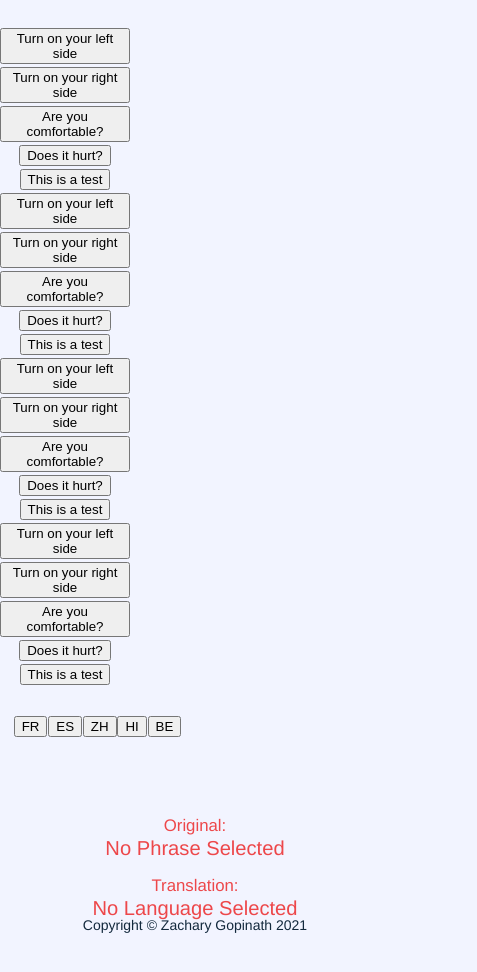
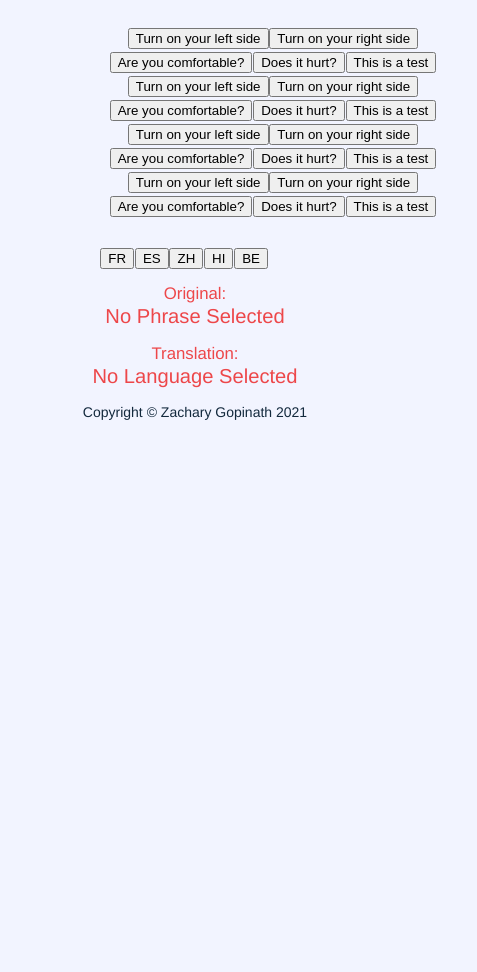
Before and after one commit to skizhu/MedicalTranslations, a plain HTML site: page index.html in a window 390 px wide. Shown: the whole page, 477 px wide, since content can reach past the window. After the commit the page ends 872 px from the top, so only its background shows below. Drawn offline with nearby package versions, Linux system fonts and the light colour scheme.

Commit message:
Centered buttons on mobile

```diff
--- a/index.css
+++ b/index.css
@@ -138,16 +138,43 @@ body {
         grid-template-columns: 1fr 1fr 1fr;
         grid-template-rows: 1fr;
         font-size: 0.2em;
+        justify-items: center;
+        align-items: center;
+        text-align: center;
+    }
+
+    .optionsContainer {
+        margin: 0 auto;
+        margin-top: 2em;
+        position: relative;
+        left: calc((100% / 5))
     }
 
     #phraseOptionsContainer {
-        grid-template-columns: 1fr 1fr 1fr;
+        grid-template-columns: 100%;
         grid-template-rows: 1fr;
+        justify-items: center;
+        align-items: center;
+        text-align: center;
     }
 
     .languageOptionsContainer {
         grid-template-columns: 1fr 1fr;
         grid-template-rows: 1fr 1fr 1fr;
+        justify-items: center;
+        align-items: center;
+        text-align: center;
+        position: relative;
+        left: calc((100% / 4.5))
+    }
+
+    .outputContainer {
+        margin-top: -2.6em;
+        margin-bottom: 1.4em;
+        display: flex;
+        justify-content: center;
+        align-items: center;
+        text-align: center;
     }
 
     #originalEnglishTextSpan,
```
